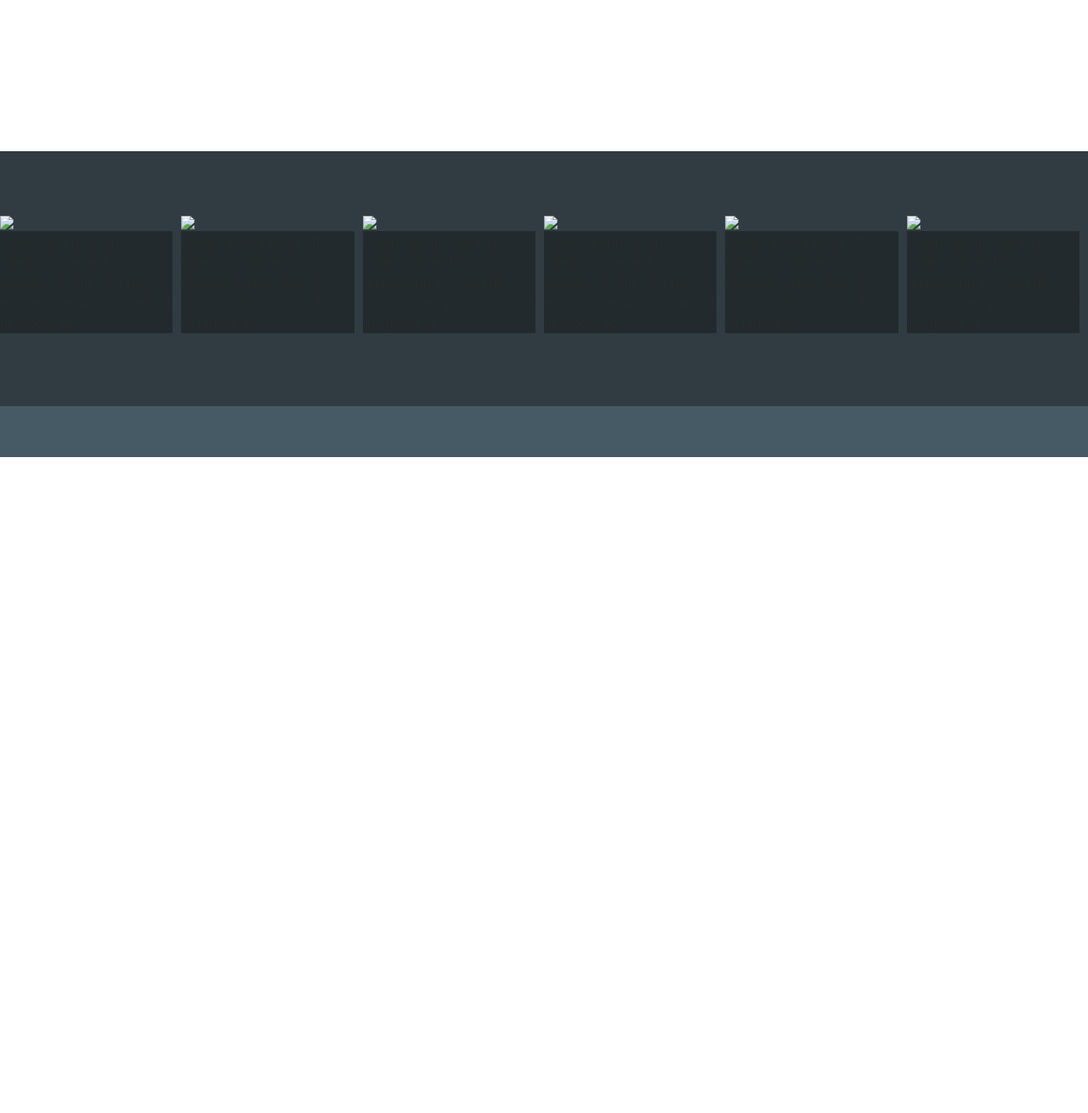
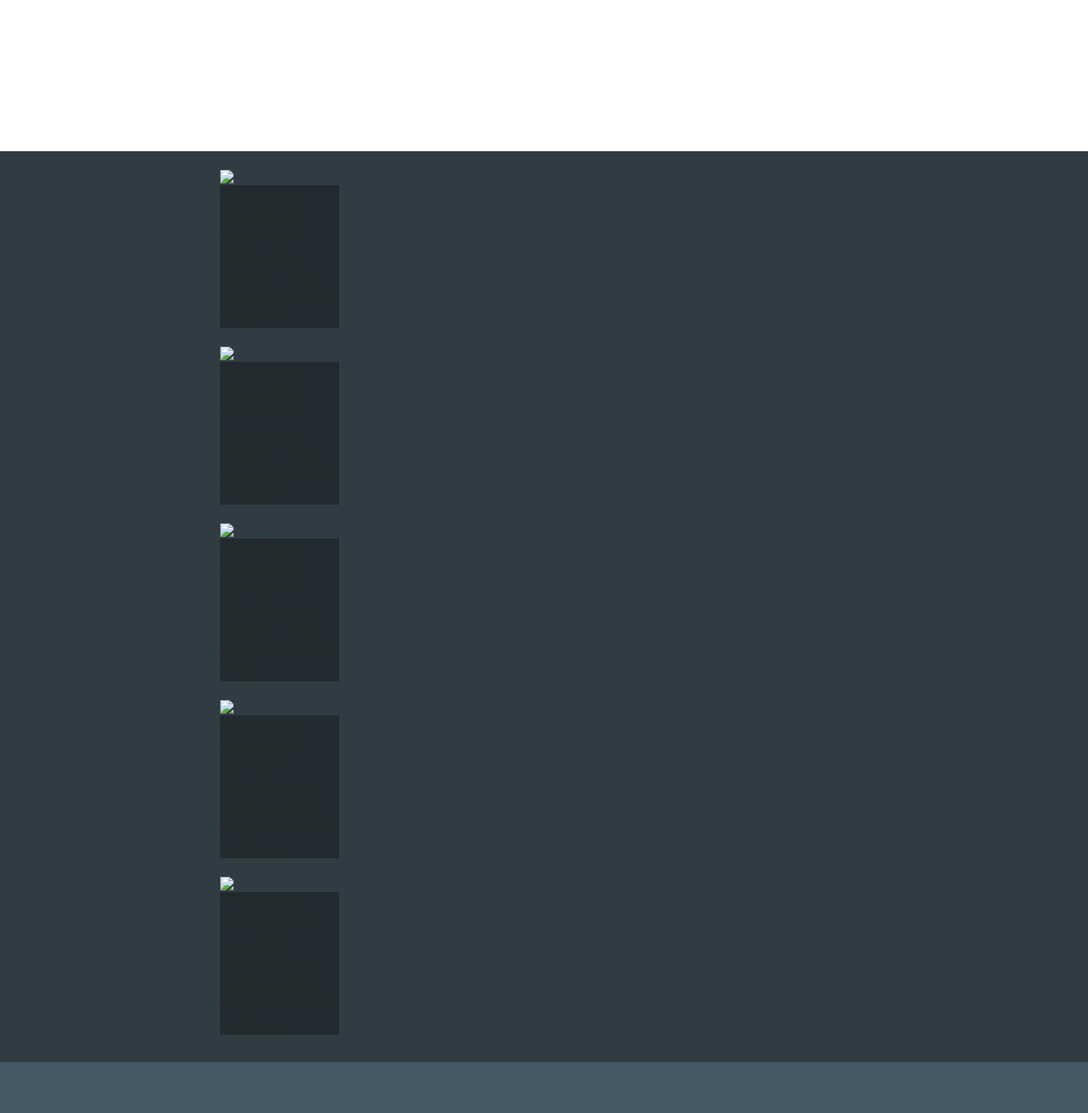
Before and after one commit to lu1sd4/convivetic, a Django app: page / in a window 1280 px wide. Shown: the part 2858-4168 px from the top of the page at 85% size. Before the commit the page ends 3396 px from the top, so only its background shows below. Run offline with Django 3.2, Linux system fonts and the light colour scheme; some libraries are stand-ins or nearby versions.

Commit message:
Galeria home responsive

```diff
--- a/app/static/app/layouts/base.styl
+++ b/app/static/app/layouts/base.styl
@@ -24,25 +24,56 @@ header
 
 .con-footer-pinfo
 	background-color #303c42
-	height 300px
+	height auto
 	display flex
 	align-items center
 	justify-content center
 	flex-direction row
+	padding-left 1.2%
 
-	figure
-		width 16.6%
-		max-width 300px
-		margin-right 10px
+	.gallery-container
+		padding 1em
+		max-width 1760px
 
-		figcaption
-			background-color rgba(0,0,0,.3) !important
+		@media (max-width 575.99px)
+			padding 0px !important
+
+		figure
+			width 14.7%
+			margin-right 1.66666666667%
+
+
+			@media (max-width 575.99px)
+				margin-right 0% !important
+				width 100%
+
+			// Small devices (landscape phones, 576px and up)
+			@media (min-width 576px)
+				margin-right 2% !important
+				width 47% !important
+
+
+			// Medium devices (tablets, 768px and up)
+			@media (min-width 768px)
+				margin-right 2.7% !important
+				width 30% !important
+
+			// Extra large devices (large desktops, 1200px and up)
+			@media (min-width 1200px)
+				width 18% !important
+				margin-right 1.6% !important
+
+
+			figcaption
+				background-color rgba(0,0,0,.3) !important
 
 
 [class*=" imghvr-"],
 [class^="imghvr-"]
 	background-color transparent !important
 
+	img
+		width 100% !important
 
 .con-footer-secondary
 	background-color #455a64
--- a/app/static/app/layouts/home.styl
+++ b/app/static/app/layouts/home.styl
@@ -321,6 +321,9 @@
 				p
 					font-size 18px !important
 
+			.right-c
+				margin-top 2em
+
 		@media (max-width 768px)
 			display block !important
 
--- a/app/static/app/style.css
+++ b/app/static/app/style.css
@@ -15,23 +15,60 @@ header {
 }
 .con-footer-pinfo {
   background-color: #303c42;
-  height: 300px;
+  height: auto;
   display: flex;
   align-items: center;
   justify-content: center;
   flex-direction: row;
+  padding-left: 1.2%;
 }
-.con-footer-pinfo figure {
-  width: 16.6%;
-  max-width: 300px;
-  margin-right: 10px;
+.con-footer-pinfo .gallery-container {
+  padding: 1em;
+  max-width: 1760px;
 }
-.con-footer-pinfo figure figcaption {
+@media (max-width: 575.99px) {
+  .con-footer-pinfo .gallery-container {
+    padding: 0px !important;
+  }
+}
+.con-footer-pinfo .gallery-container figure {
+  width: 14.7%;
+  margin-right: 1.66666666667%;
+}
+@media (max-width: 575.99px) {
+  .con-footer-pinfo .gallery-container figure {
+    margin-right: 0% !important;
+    width: 100%;
+  }
+}
+@media (min-width: 576px) {
+  .con-footer-pinfo .gallery-container figure {
+    margin-right: 2% !important;
+    width: 47% !important;
+  }
+}
+@media (min-width: 768px) {
+  .con-footer-pinfo .gallery-container figure {
+    margin-right: 2.7% !important;
+    width: 30% !important;
+  }
+}
+@media (min-width: 1200px) {
+  .con-footer-pinfo .gallery-container figure {
+    width: 18% !important;
+    margin-right: 1.6% !important;
+  }
+}
+.con-footer-pinfo .gallery-container figure figcaption {
   background-color: rgba(0,0,0,0.3) !important;
 }
 [class*=" imghvr-"],
 [class^="imghvr-"] {
   background-color: transparent !important;
+}
+[class*=" imghvr-"] img,
+[class^="imghvr-"] img {
+  width: 100% !important;
 }
 .con-footer-secondary {
   background-color: #455a64;
@@ -532,6 +569,9 @@ header {
   .block-expl .contact-c .left-c p {
     font-size: 18px !important;
   }
+  .block-expl .contact-c .right-c {
+    margin-top: 2em;
+  }
 }
 @media (max-width: 768px) {
   .block-expl .contact-c {
--- a/app/templates/app/base.html
+++ b/app/templates/app/base.html
@@ -54,6 +54,7 @@
 	{% block content %} {% endblock %}
 
 	<footer class="con-footer-pinfo">
+		<div class="gallery-container">
 			<figure class="imghvr-flip-vert">
 			  <img src="http://via.placeholder.com/300x250">
 			  <figcaption>
@@ -97,14 +98,9 @@
 
 			  </figcaption>
 			</figure>
-		<figure class="imghvr-flip-vert">
-		  <img src="http://via.placeholder.com/300x250">
-		  <figcaption>
-		  	Lorem ipsum dolor sit amet, consectetur adipisicing elit, sed do eiusmod
-		    tempor incididunt ut labore et.
 
-		  </figcaption>
-		</figure>
+		</div>
+
 
 	</footer>
 	<footer class="con-footer-secondary"></footer>
```
Lines whose indentation alone changed are shown as unchanged.
